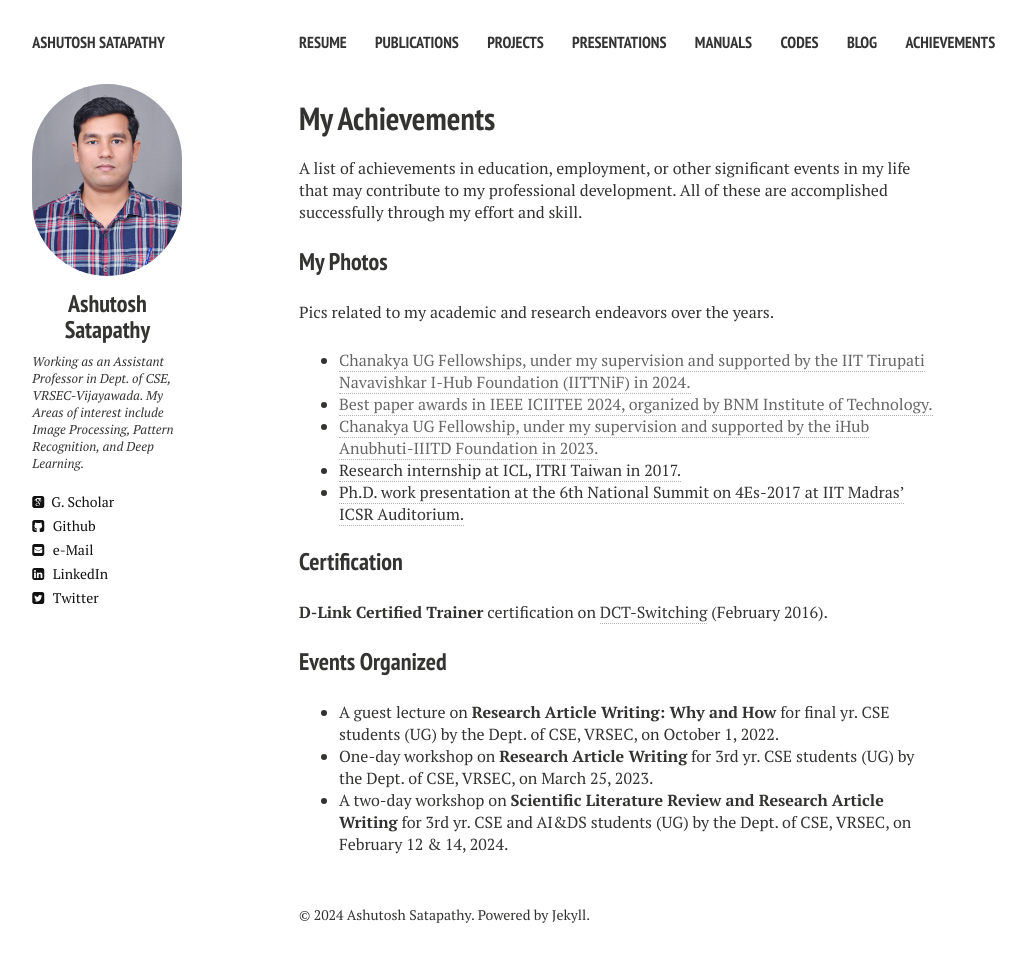
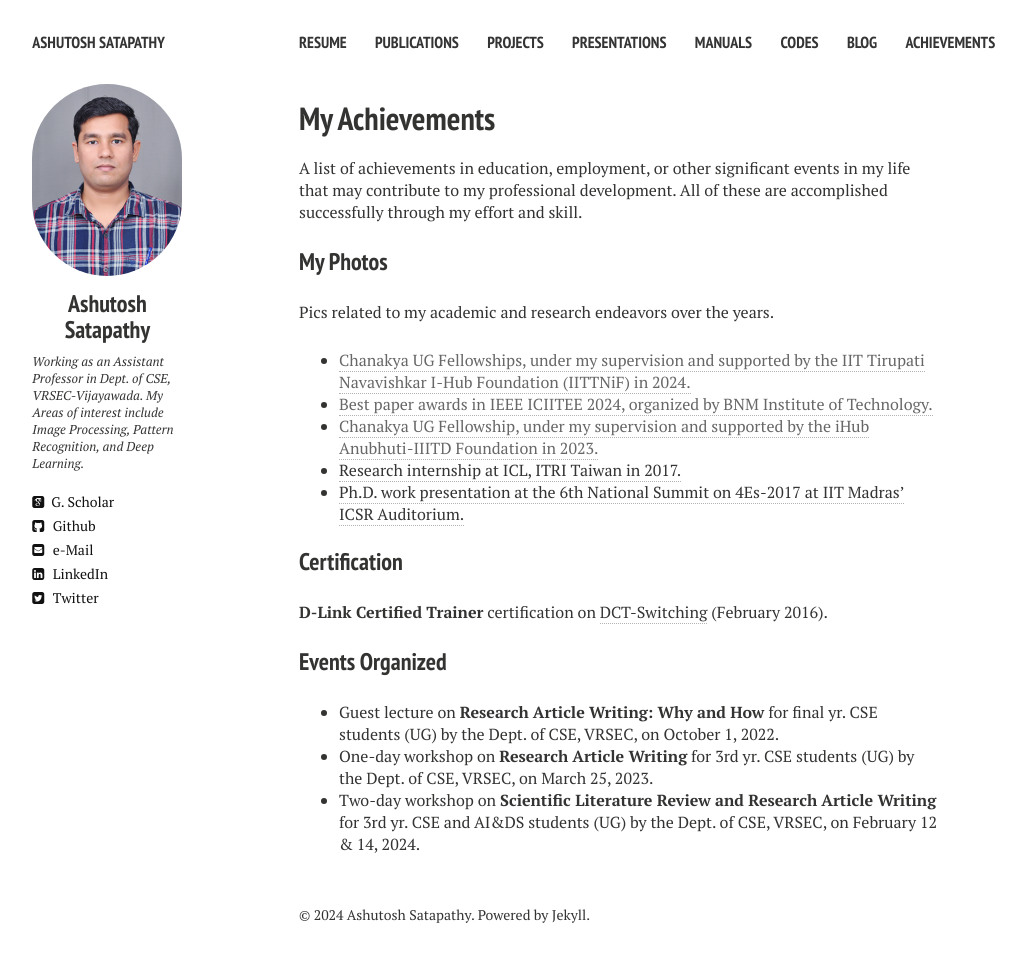
Before and after one commit to ashutoshsatapathy1990/ashutoshsatapathy1990.github.io, a Jekyll site: the page built from achievement.md, in a window 1280 px wide. Shown: the whole page, without its empty margins (21-1047 px from the left). Built offline with Jekyll 4.4.1, drawn with Linux system fonts in a browser that asks for light colours; nearby versions of some CDN libraries.

```diff
--- a/achievement.md
+++ b/achievement.md
@@ -24,6 +24,6 @@ Pics related to my academic and research endeavors over the years.
 
 ### Events Organized
 
-* A guest lecture on **Research Article Writing: Why and How** for final yr. CSE students (UG) by the Dept. of CSE, VRSEC, on October 1, 2022.
+* Guest lecture on **Research Article Writing: Why and How** for final yr. CSE students (UG) by the Dept. of CSE, VRSEC, on October 1, 2022.
 * One-day workshop on **Research Article Writing** for 3rd yr. CSE students (UG) by the Dept. of CSE, VRSEC, on March 25, 2023.
-* A two-day workshop on **Scientific Literature Review and Research Article Writing** for 3rd yr. CSE and AI&DS students (UG) by the Dept. of CSE, VRSEC, on February 12 & 14, 2024.
+* Two-day workshop on **Scientific Literature Review and Research Article Writing** for 3rd yr. CSE and AI&DS students (UG) by the Dept. of CSE, VRSEC, on February 12 & 14, 2024.
```
